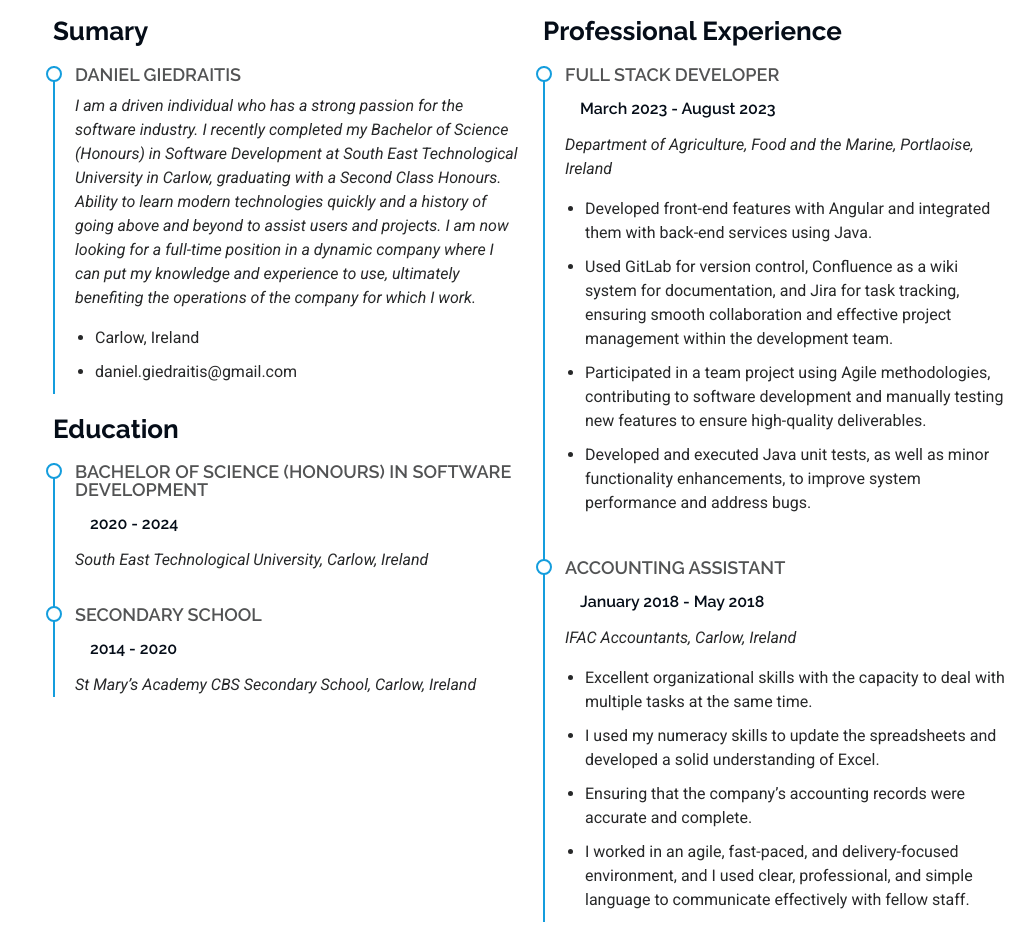
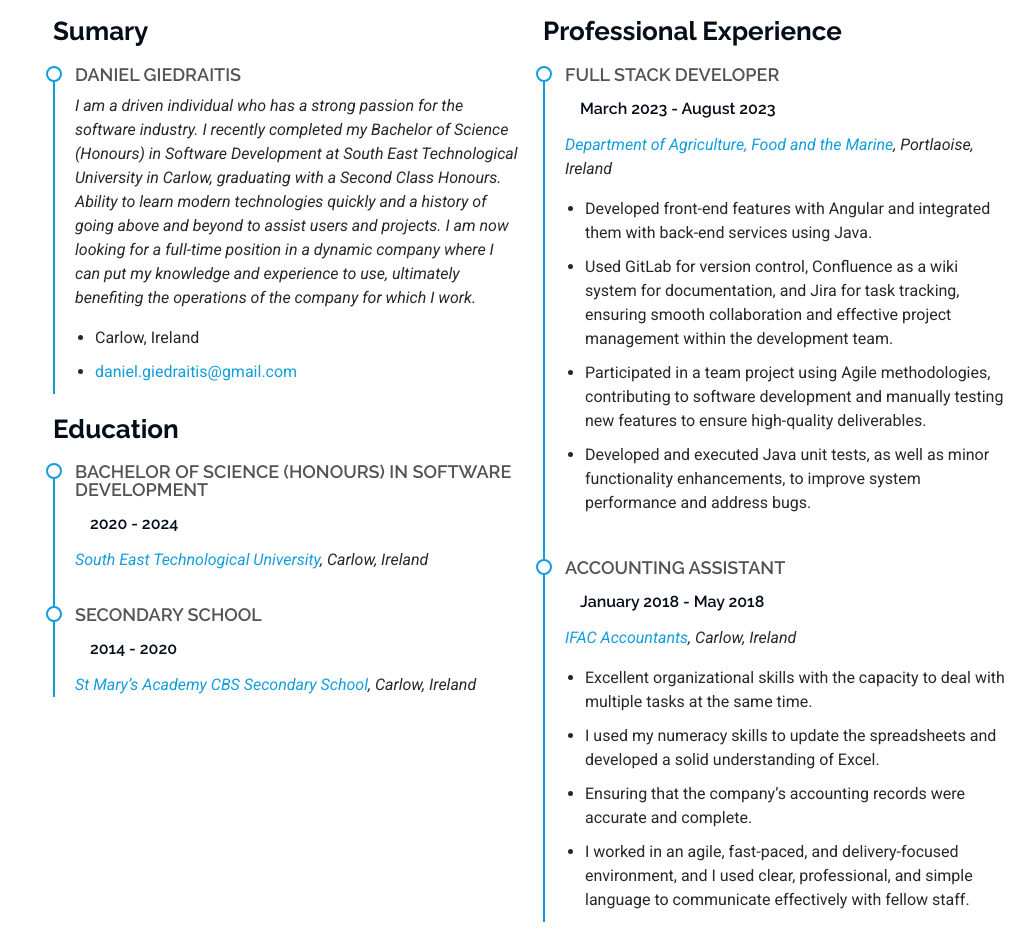
Before and after one commit to DanielGiedraitis/PersonalWebsite, a plain HTML site: page index.html in a window 1280 px wide. Shown: the part 2820-3752 px from the top of the page, without its empty margins (259-1280 px from the left). Drawn offline with Linux system fonts and the light colour scheme.

Commit message:
Resume section complete

```diff
--- a/index.html
+++ b/index.html
@@ -275,7 +275,7 @@
                 </em></p>
               <ul>
                 <li>Carlow, Ireland</li>
-                <li>daniel.giedraitis@gmail.com</li>
+                <li><a href="mailto:daniel.giedraitis@gmail.com">daniel.giedraitis@gmail.com</a></li>
               </ul>
             </div><!-- Edn Resume Item -->
 
@@ -283,13 +283,13 @@
             <div class="resume-item">
               <h4>Bachelor of Science (Honours) in Software Development</h4>
               <h5>2020 - 2024</h5>
-              <p><em>South East Technological University, Carlow, Ireland</em></p>
+              <p><em><a href="https://www.setu.ie/" target="_blank">South East Technological University</a>, Carlow, Ireland</em></p>
             </div><!-- Edn Resume Item -->
 
             <div class="resume-item">
               <h4>Secondary School</h4>
               <h5>2014 - 2020</h5>
-              <p><em>St Mary’s Academy CBS Secondary School, Carlow, Ireland </em></p>
+              <p><em><a href="https://www.cbscarlow.ie/" target="_blank">St Mary’s Academy CBS Secondary School</a>, Carlow, Ireland</em></p>
             </div><!-- Edn Resume Item -->
 
           </div>
@@ -299,7 +299,7 @@
             <div class="resume-item">
               <h4>Full Stack Developer</h4>
               <h5>March 2023 - August 2023</h5>
-              <p><em>Department of Agriculture, Food and the Marine, Portlaoise, Ireland</em></p>
+              <p><em><a href="https://www.gov.ie/en/organisation/department-of-agriculture-food-and-the-marine/" target="_blank">Department of Agriculture, Food and the Marine</a>, Portlaoise, Ireland</em></p>
               <ul>
                 <li>Developed front-end features with Angular and integrated them with back-end services
                   using Java.</li>
@@ -316,7 +316,7 @@
             <div class="resume-item">
               <h4>ACCOUNTING ASSISTANT</h4>
               <h5>January 2018 - May 2018</h5>
-              <p><em>IFAC Accountants, Carlow, Ireland</em></p>
+              <p><em><a href="https://www.ifac.ie/" target="_blank">IFAC Accountants</a>, Carlow, Ireland</em></p>
               <ul>
                 <li>Excellent organizational skills with the capacity to deal with multiple tasks at the same
                   time.
```
